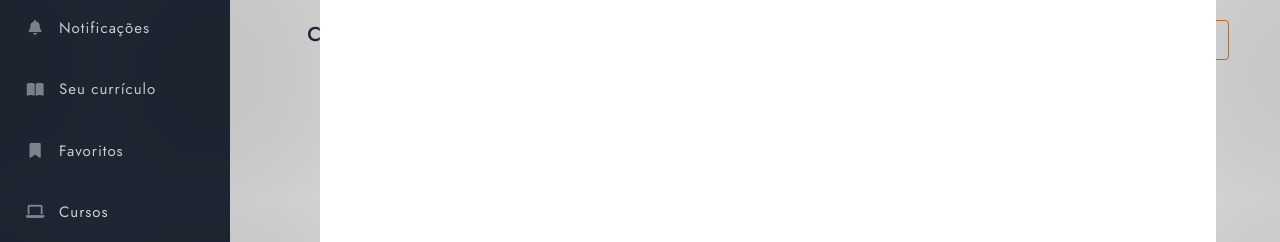
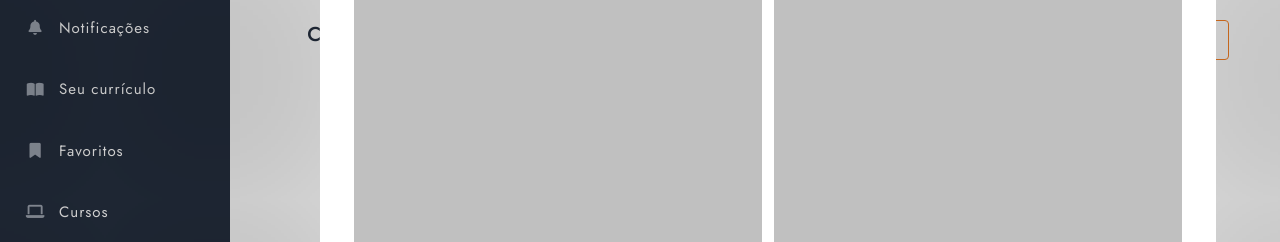
Before and after one commit to Santozzz/TCC-PERR-FRONTEND, a Vue app in the folder frontend/: page /SeuCurriculo in a window 1280 px wide. Both pictures are taken after typing "Sample", "name@example.com", "Sample", "Sample", "Sample", "Sample" into the empty fields and a click on the button "Adicionar Experiências". Shown: the part 814-1056 px from the top of the page. Built offline with nearby package versions, Linux system fonts and the light colour scheme.

Commit message:
atualizações

```diff
--- a/frontend/src/components/SeuCurriculo/formularioCurriculo.vue
+++ b/frontend/src/components/SeuCurriculo/formularioCurriculo.vue
@@ -67,7 +67,6 @@
                     <h4>Adicionando Cursos</h4>
                     <i class="fa-solid fa-x" @click="closeModalAddCourse"></i>
                 </div>
-                <div class="row-addCourse">
                 <div class="col-addCourse">
                     <div class="cardAddCourse">
                         <div class="nameCertify">
@@ -83,7 +82,6 @@
                             placeholder="Insira o nome da instituição de ensino">
                         <input type="submit" value="Adicionar">
                     </form>
-                    </div>
                 </div>
                 <!-- Verificação para ter ceerteza que todos os campos do formulario de adicionar certificados esteja preenchido -->
                 <ul class="container-alert">
@@ -126,7 +124,18 @@
                 </div>
             </div>
             <div :class="{ 'container-addExpe': true, 'addExpeOpen': isClassExpeAdded }">
+                <div class="ttl-addCourse">
+                    <h4>Adicionando Esperiência</h4>
+                    <i class="fa-solid fa-x" @click="closeModalAddExpe"></i>
+                </div>
+                <div class="rowExpe">
+                    <div class="colExpe">
 
+                    </div>
+                    <div class="colExpe">
+
+                    </div>
+                </div>
             </div>
             <!-- Fim de Experiencias Profissionais -->
             <!-- Formação Academica -->
@@ -227,6 +236,10 @@ export default {
         },
         openModalAddExpe() {
             this.isClassExpeAdded = true; // Alterna o estado da classe
+        },
+        closeModalAddExpe() {
+            // Close the modal
+            this.isClassExpeAdded = false;
         },
         AddCourse() {
             this.nothing = []
@@ -541,14 +554,6 @@ export default {
     font-size: 20px;
 }
 
-.row-addCourse {
-    display: flex;
-    justify-content: space-around;
-    align-items: center;
-    height: 90%;
-    width: 100%;
-}
-
 .col-addCourse {
     display: flex;
     flex-direction: column;
@@ -699,11 +704,16 @@ export default {
 }
 
 .container-addExpe {
+    display: flex;
+    flex-direction: column;
+    justify-content: space-around;
+    align-items: center;
     width: 70%;
     height: 80%;
     top: 15%;
     background-color: #ffffff;
     box-shadow: 0px 0px 20000px 20000px #0000003f;
+    border-radius: 10px;
     position: fixed;
     display: none;
     z-index: 999;
@@ -711,6 +721,19 @@ export default {
 
 .container-addExpe.addExpeOpen {
     display: flex;
+}
+
+.rowExpe {
+    display: flex;
+    justify-content: space-evenly;
+    height: 85%;
+    width: 95%;
+}
+
+.colExpe {
+    height: 100%;
+    width: 48%;
+    background-color: #0000003f;
 }
 
 /* Fim Experiencias Profissionais */
```
Lines whose indentation alone changed are shown as unchanged.
